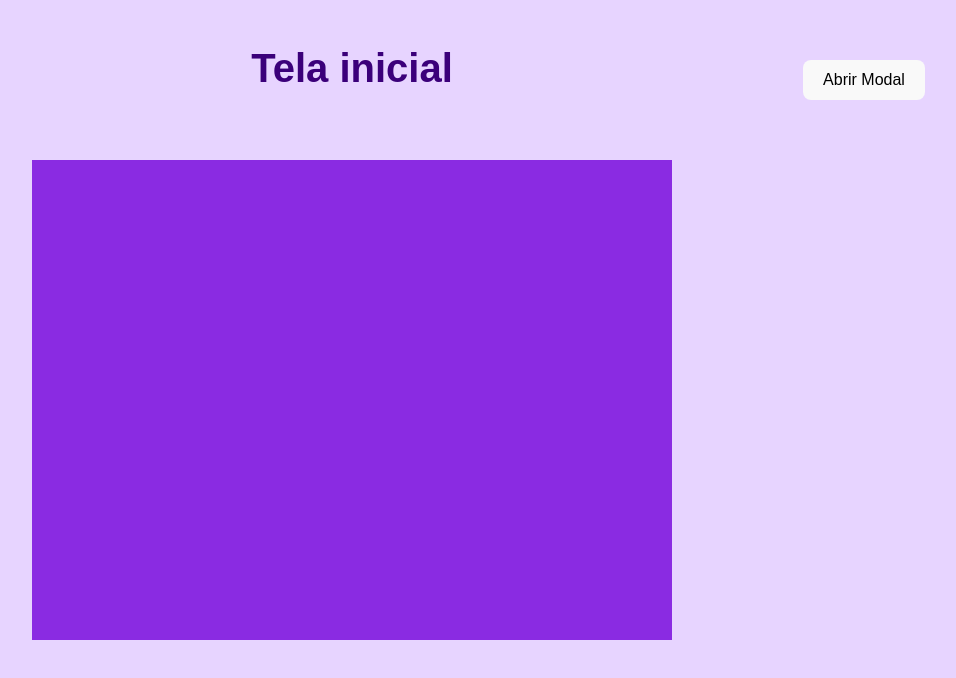
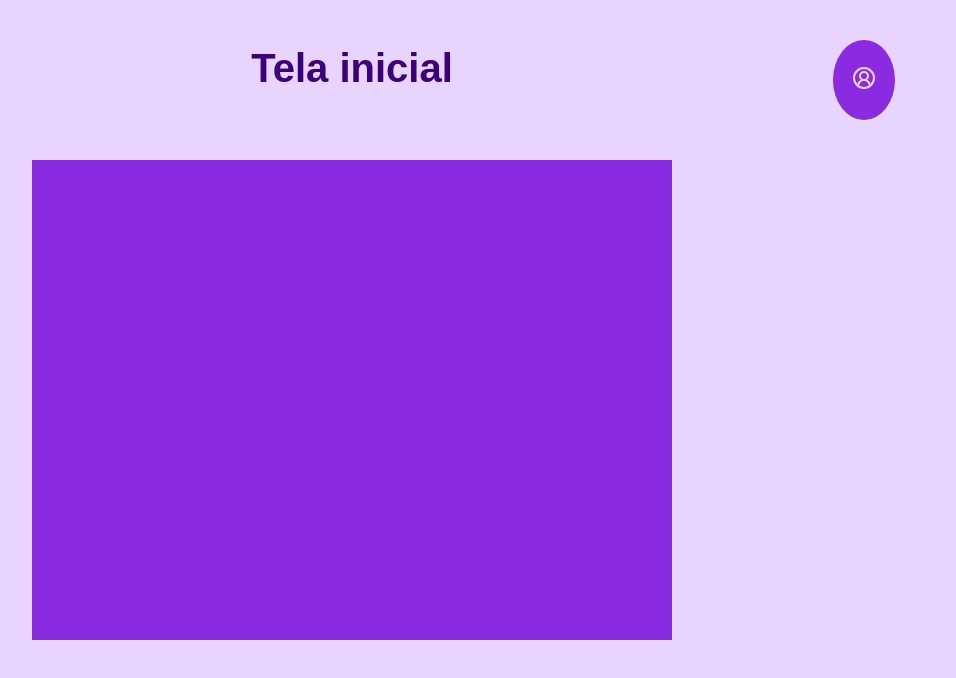
Before and after one commit to marianalmeid/projeto_aps_dw2, a React (Vite) app in the folder battleQuiz/: page / in a window 1280 px wide. Both pictures are taken after a click on the button "Cadastrar". Shown: the top 678 px of the page, without its empty margins (288-1244 px from the left). Built offline with nearby package versions, Linux system fonts and the light colour scheme; a web font is replaced by a local one.

Commit message:
configurando botao do perfil da header

```diff
--- a/battleQuiz/src/components/telaInicialJog.jsx
+++ b/battleQuiz/src/components/telaInicialJog.jsx
@@ -1,24 +1,47 @@
-import React, { useState } from "react";
+import React, { useState, useRef, useEffect } from "react";
 import "../styles/telaInicialJog.css";
 
 export default function TelaInicialJogador(){
     const [abrirModal, setAbrirModal] = useState(false);
+    const botaoRef = useRef(null);
+    const [posicao, setPosicao] = useState({top:0, left:0});
+
+    //calcula para abrir o modal
+    useEffect(() => {
+    if (abrirModal && botaoRef.current) {
+      const rect = botaoRef.current.getBoundingClientRect();
+      setPosicao({
+        top: rect.bottom + window.scrollY + 5, // um espacinho abaixo
+        left: rect.left + window.scrollX
+        });
+        }
+     }, [abrirModal]);
+
+     //para fechar o modal
+     useEffect(() => {
+        const fechar = (e) => {
+            if (!botaoRef.current?.contains(e.target)) {
+                setAbrirModal(false);
+            }
+        };
+        if (abrirModal) document.addEventListener("click", fechar);
+        return () => document.removeEventListener("click", fechar);
+    }, [abrirModal]);
+
     return(
         <div className="container-telain">
             <div className="header-tij">
                 <div className="space-ti"></div>
                 <h1 className="title">Tela inicial</h1>
                 <div className="perfil-btn">
-                    <button onClick={() => setAbrirModal(true)}>Abrir Modal</button>
+                    <button className="icon" ref={botaoRef} onClick={() => setAbrirModal(!abrirModal)}><svg xmlns="http://www.w3.org/2000/svg" width="24" height="24" viewBox="0 0 24 24" fill="none" stroke="currentColor" stroke-width="2" stroke-linecap="round" stroke-linejoin="round" class="lucide lucide-circle-user-round-icon lucide-circle-user-round" color= "var(--roxo1)"><path d="M18 20a6 6 0 0 0-12 0"/><circle cx="12" cy="10" r="4"/><circle cx="12" cy="12" r="10"/></svg></button>
 
                      {/* Modal */}
                     {abrirModal && (
-                        <div className="modal-tij">
-                            <div className="info">
-                                <h2>Este é o modal!</h2>
-                                <p>Conteúdo dentro do modal</p>
-                                <button onClick={() => setAbrirModal(false)}>Fechar</button>
-                            </div>
+                        <div className="modal-tij"
+                            style={{ top: posicao.top, left: posicao.left }}>
+                        <p>🧪 Modal abaixo do botão!</p>
+                        <button onClick={() => setAbrirModal(false)}>x</button>
                         </div>
                     )}
                 </div>
--- a/battleQuiz/src/styles/telaInicialJog.css
+++ b/battleQuiz/src/styles/telaInicialJog.css
@@ -33,6 +33,7 @@
     display: flex;
     align-items: center;
     justify-content: center;
+    border: none;
 }
 
 /*Modal*/
@@ -40,6 +41,37 @@
     width: 20%;
     height: 30%;
     display: flex;
+    flex-direction: column;
+    position: absolute;
+    background: (var(--roxo1));
+    border: none;
+    border-radius: 8px;
+    box-shadow: 0 4px 8px rgba(0, 0, 0, 0.1);
+    padding: 10px;
+    z-index: 1000;
+    animation: fadeIn 0.2s ease;
+
+}
+
+@keyframes fadeIn {
+  from {
+    opacity: 0;
+    transform: translateY(-4px);
+  }
+  to {
+    opacity: 1;
+    transform: translateY(0);
+  }
+}
+
+.header-tij .perfil-btn .icon{
+    border: none;
+    height: 50%;
+    width: 24%;
+    border-radius: 100%;
+    border: none;
+    padding: 0;
+    background-color: var(--roxo2);
 }
 
 .box{
```
